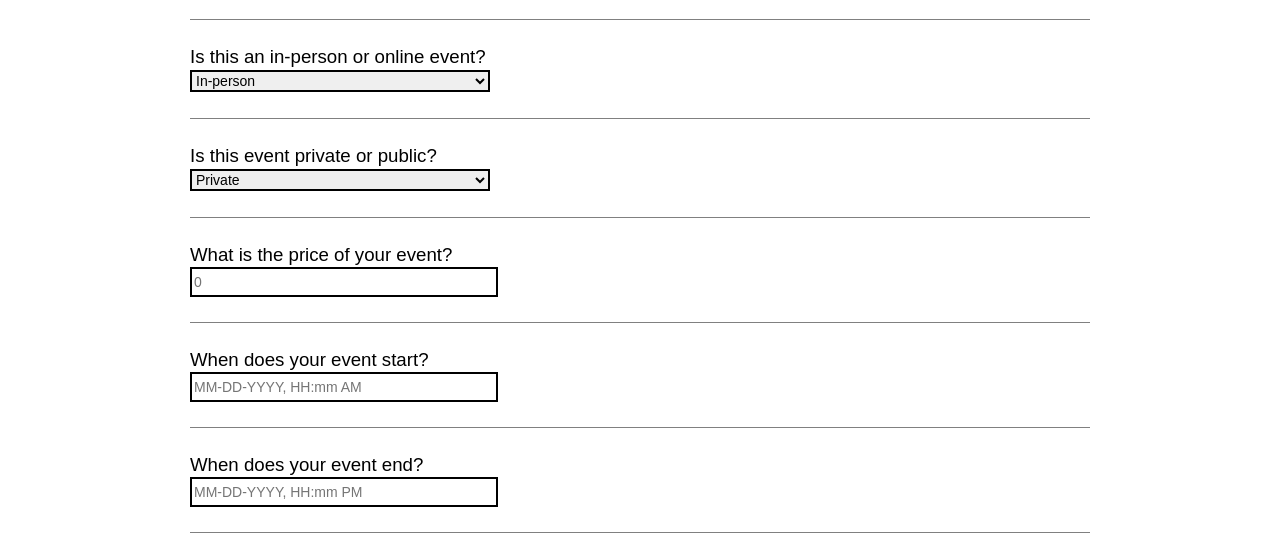
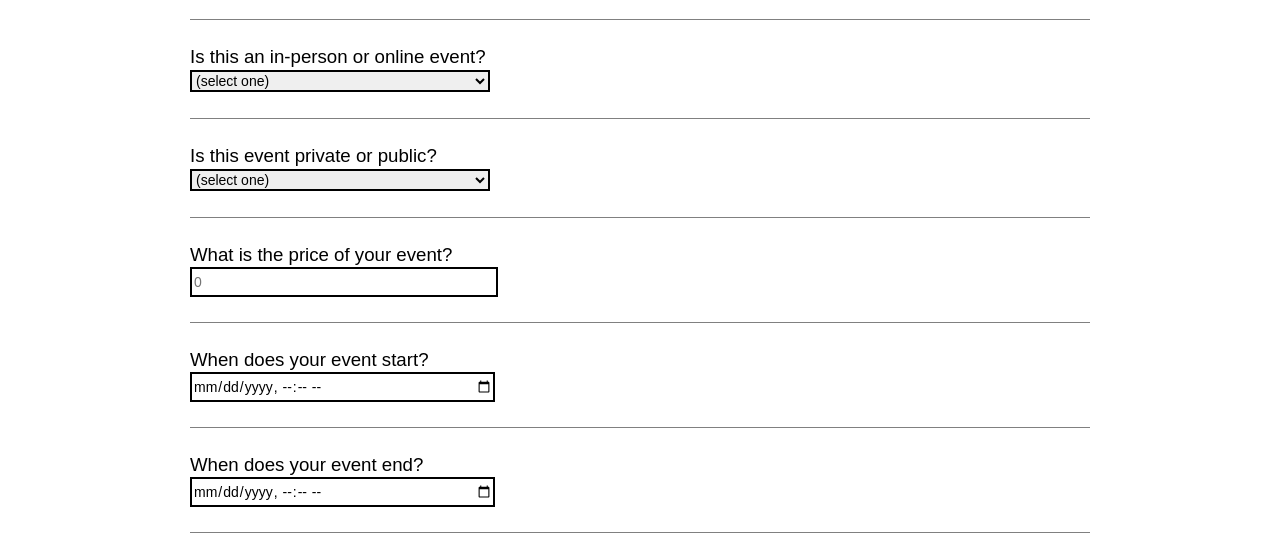
Before and after one commit to etkndr/gettogether, a React (Create React App) app in the folder frontend/: page /new-event/1 in a window 1280 px wide. Shown: the part 183-740 px from the top of the page. Built offline with nearby package versions, Linux system fonts and the light colour scheme; no server answers.

Commit message:
added default select options

```diff
--- a/frontend/src/components/Groups/index.js
+++ b/frontend/src/components/Groups/index.js
@@ -29,6 +29,13 @@ export default function Groups() {
         })
     })
 
+    let eventPlural
+    if (numEvents > 1) {
+        eventPlural = "events"
+    } else {
+        eventPlural = "event"
+    }
+
     return (
         <div className="content">
         <div className="caption">
@@ -49,7 +56,7 @@ export default function Groups() {
                         <li key={`${idx}-city`} className="grp-location">{group?.city}, {group?.state}</li>
                         <li key={`${idx}-about`} className="grp-about">{group?.about}</li>
                         <li key={`${idx}-events`} className="grp-about">
-                        {numEvents[group?.id] || 0} events ·
+                        {numEvents[group?.id] || 0} {eventPlural} ·
                         {group?.private && " Private"}
                         {!group?.private && " Public"}
                         </li>
--- a/frontend/src/components/LandingPage/index.js
+++ b/frontend/src/components/LandingPage/index.js
@@ -91,7 +91,7 @@ export default function LandingPage() {
                 <div className="start-img">
                     <img src={startImg}/>
                 </div>
-                <Link to="/new-group" className={startGroupClass}>Start a group</Link>
+                <Link to="/group/new" className={startGroupClass}>Start a group</Link>
                 <p>
                     You don't have to be an expert to gather people together and explore shared interests.
                 </p>
--- a/frontend/src/components/StartEvent/index.js
+++ b/frontend/src/components/StartEvent/index.js
@@ -12,10 +12,10 @@ export default function StartEvent() {
     const [price, setPrice] = useState()
     const [name, setName] = useState("")
     const [description, setDescription] = useState("")
-    const [type, setType] = useState("In person")
+    const [type, setType] = useState()
     const [start, setStart] = useState("")
     const [end, setEnd] = useState("")
-    const [privacy, setPrivacy] = useState(true)
+    const [privacy, setPrivacy] = useState()
     const [image, setImage] = useState("")
     const [errors, setErrors] = useState([])
     const [disabled, setDisabled] = useState(true)
@@ -23,6 +23,7 @@ export default function StartEvent() {
     useEffect(() => {
         dispatch(groupActions.getOneGroup(id))
     }, [dispatch])
+
 
     useEffect(() => {
         if (
@@ -33,9 +34,13 @@ export default function StartEvent() {
             start.length &&
             end.length &&
             image.length &&
+            !!privacy &&
+            type.length &&
             !errors.length
             ) {
                 setDisabled(false)
+            } else {
+                setDisabled(true)
             }
         }, [name, description, price, start, end, image, errors])
 
@@ -52,19 +57,9 @@ export default function StartEvent() {
         }
 
         const convertTime = (input) => {
-        const split = input.split(", ")
-        const formatDate = split[0].slice(6).concat("-", split[0].slice(0, 5))
-        const amPm = split[1].slice(6).toUpperCase()
-        let formatTime
-        if (amPm === "PM") {
-            formatTime = (Number(split[1].slice(0,2)) + 12)
-            .toString().concat(split[1].slice(2,5), ":00")
-        } else {
-            formatTime = split[1].slice(0,5).concat(":00")
-        }
-
-        const date = formatDate.concat(" ", formatTime)
-        return date
+            const split = input.split("T")
+            const joined = `${split[0]} ${split[1]}:00`
+            return joined
     }
 
     const onSubmit = async (e) => {
@@ -109,6 +104,7 @@ export default function StartEvent() {
                     Is this an in-person or online event?
                 </h3>
                 <select value={type} onChange={(e) => setType(e.target.value)}>
+                    <option value="" selected disabled>(select one)</option>
                     <option value="In person">In-person</option>
                     <option value="Online">Online</option>
                 </select>
@@ -119,6 +115,7 @@ export default function StartEvent() {
                     Is this event private or public?
                 </h3>
                 <select value={privacy} onChange={(e) => setPrivacy(e.target.value)}>
+                    <option value="" selected disabled>(select one)</option>
                     <option value={true}>Private</option>
                     <option value="">Public</option>
                 </select>
@@ -140,7 +137,7 @@ export default function StartEvent() {
                     When does your event start?
                 </h3>
                 <input
-                    type="text"
+                    type="datetime-local"
                     value={start}
                     onChange={(e) => setStart(e.target.value)}
                     placeholder="MM-DD-YYYY, HH:mm AM"></input>
@@ -151,7 +148,7 @@ export default function StartEvent() {
                     When does your event end?
                 </h3>
                 <input
-                    type="text"
+                    type="datetime-local"
                     value={end}
                     onChange={(e) => setEnd(e.target.value)}
                     placeholder="MM-DD-YYYY, HH:mm PM"></input>
--- a/frontend/src/components/StartGroup/index.js
+++ b/frontend/src/components/StartGroup/index.js
@@ -10,15 +10,13 @@ export default function StartGroup() {
     const [location, setLocation] = useState("")
     const [name, setName] = useState("")
     const [about, setAbout] = useState("")
-    const [type, setType] = useState("In person")
+    const [type, setType] = useState()
     const [city, setCity] = useState("")
     const [state, setState] = useState("")
-    const [privacy, setPrivacy] = useState(true)
+    const [privacy, setPrivacy] = useState()
     const [image, setImage] = useState("")
     const [errors, setErrors] = useState([])
     const [disabled, setDisabled] = useState(true)
-
-    console.log(errors)
 
     useEffect(() => {
         if (
@@ -26,13 +24,16 @@ export default function StartGroup() {
             about.length &&
             city.length &&
             state.length &&
-            image.length
+            image.length &&
+            type.length &&
+            !!privacy
+
         ) {
             setDisabled(false)
         } else {
             setDisabled(true)
         }
-    }, [name, about, city, state, image, errors])
+    }, [name, about, city, state, image, errors, privacy, type])
 
     const newGroup = (group) => {
         dispatch(groupActions.createNewGroup(group)).then((res) => {
@@ -123,6 +124,7 @@ export default function StartGroup() {
                     Is this an in-person group or online?
                 </h3>
                 <select placeholder="Select one" value={type} onChange={(e) => setType(e.target.value)}>
+                    <option value="" selected disabled>(select one)</option>
                     <option value="In person">In-person</option>
                     <option value="Online">Online</option>
                 </select>
@@ -131,8 +133,9 @@ export default function StartGroup() {
                     Is this group private or public?
                 </h3>
                 <select value={privacy} onChange={(e) => setPrivacy(e.target.value)}>
+                    <option value="" selected disabled>(select one)</option>
                     <option value={true}>Private</option>
-                    <option value="">Public</option>
+                    <option value={false}>Public</option>
                 </select>
 
                 <h3 className="form-heading">
```
Lines whose indentation alone changed are shown as unchanged.
